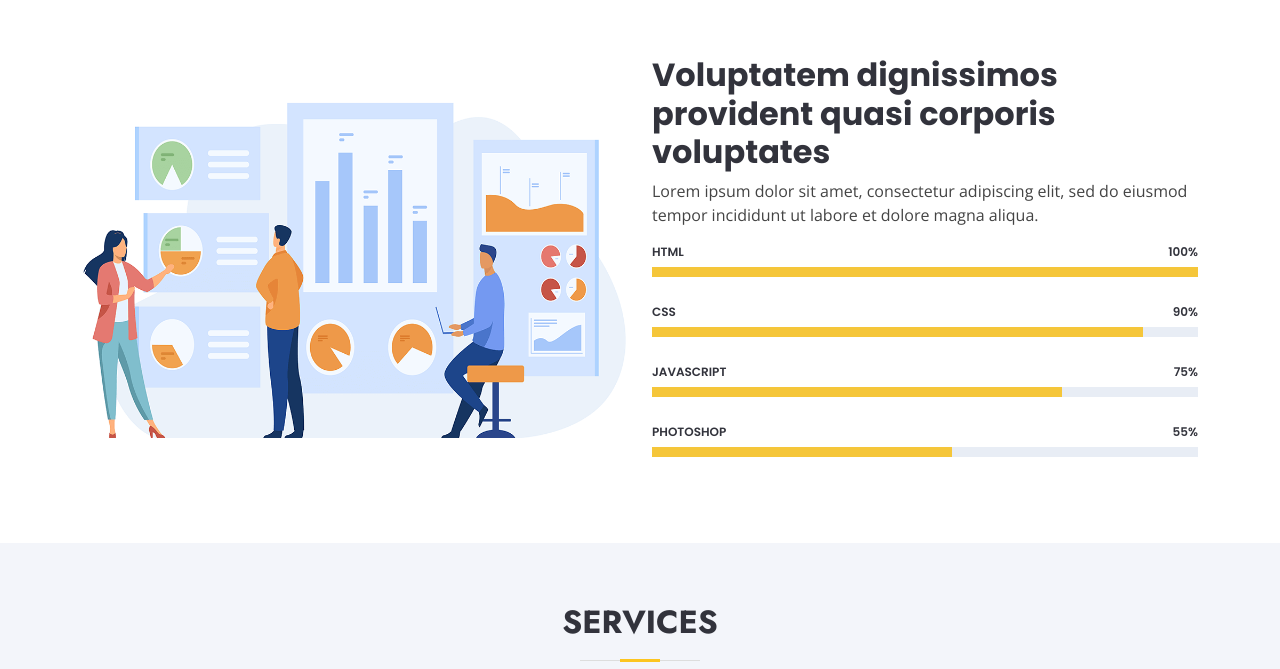
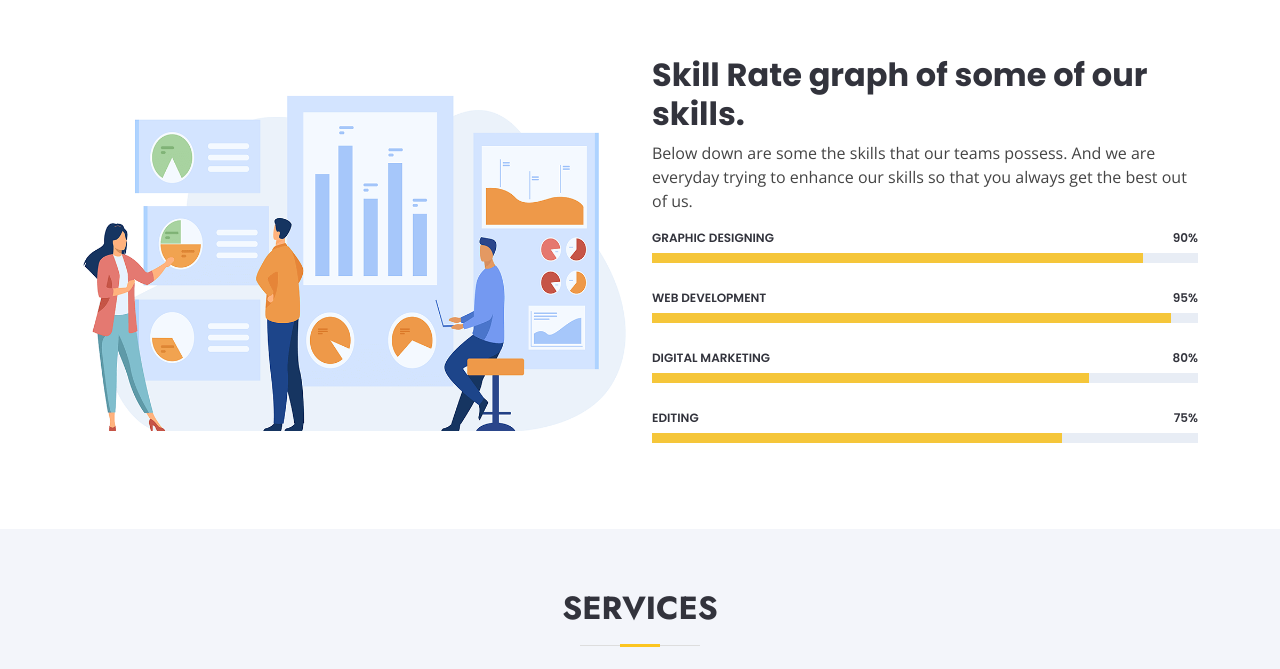
Before and after one commit to Madan019/leapsites, a plain HTML site: page index.html in a window 1280 px wide. Shown: the part 1693-2362 px from the top of the page. Drawn offline with nearby package versions, Linux system fonts and the light colour scheme.

Commit message:
Update index.html

```diff
--- a/index.html
+++ b/index.html
@@ -137,7 +137,7 @@ We help small businesses in growing big with the help of our super awesome team
           <div class="col-lg-7 d-flex flex-column justify-content-center align-items-stretch  order-2 order-lg-1">
 
             <div class="content">
-              <h3>Reasons to choose us./strong></h3>
+              <h3>Reasons to choose us.</strong></h3>
               <p>
                 We here answer the most commonly asked questions. And by the end you will be sure of hiring us.
               </p>
@@ -192,39 +192,38 @@ We help small businesses in growing big with the help of our super awesome team
             <img src="assets/img/skills.png" class="img-fluid" alt="">
           </div>
           <div class="col-lg-6 pt-4 pt-lg-0 content" data-aos="fade-left" data-aos-delay="100">
-            <h3>Voluptatem dignissimos provident quasi corporis voluptates</h3>
+            <h3>Skill Rate graph of some of our skills.</h3>
             <p class="font-italic">
-              Lorem ipsum dolor sit amet, consectetur adipiscing elit, sed do eiusmod tempor incididunt ut labore et dolore
-              magna aliqua.
+              Below down are some the skills that our teams possess. And we are everyday trying to enhance our skills so that you always get the best out of us.
             </p>
 
             <div class="skills-content">
 
               <div class="progress">
-                <span class="skill">HTML <i class="val">100%</i></span>
-                <div class="progress-bar-wrap">
-                  <div class="progress-bar" role="progressbar" aria-valuenow="100" aria-valuemin="0" aria-valuemax="100"></div>
-                </div>
-              </div>
-
-              <div class="progress">
-                <span class="skill">CSS <i class="val">90%</i></span>
+                <span class="skill">Graphic Designing <i class="val">90%</i></span>
                 <div class="progress-bar-wrap">
                   <div class="progress-bar" role="progressbar" aria-valuenow="90" aria-valuemin="0" aria-valuemax="100"></div>
                 </div>
               </div>
 
               <div class="progress">
-                <span class="skill">JavaScript <i class="val">75%</i></span>
+                <span class="skill">Web Development <i class="val">95%</i></span>
                 <div class="progress-bar-wrap">
-                  <div class="progress-bar" role="progressbar" aria-valuenow="75" aria-valuemin="0" aria-valuemax="100"></div>
+                  <div class="progress-bar" role="progressbar" aria-valuenow="95" aria-valuemin="0" aria-valuemax="100"></div>
                 </div>
               </div>
 
               <div class="progress">
-                <span class="skill">Photoshop <i class="val">55%</i></span>
+                <span class="skill">Digital Marketing <i class="val">80%</i></span>
                 <div class="progress-bar-wrap">
-                  <div class="progress-bar" role="progressbar" aria-valuenow="55" aria-valuemin="0" aria-valuemax="100"></div>
+                  <div class="progress-bar" role="progressbar" aria-valuenow="80" aria-valuemin="0" aria-valuemax="100"></div>
+                </div>
+              </div>
+
+              <div class="progress">
+                <span class="skill">Editing <i class="val">75%</i></span>
+                <div class="progress-bar-wrap">
+                  <div class="progress-bar" role="progressbar" aria-valuenow="75" aria-valuemin="0" aria-valuemax="100"></div>
                 </div>
               </div>
 
```
